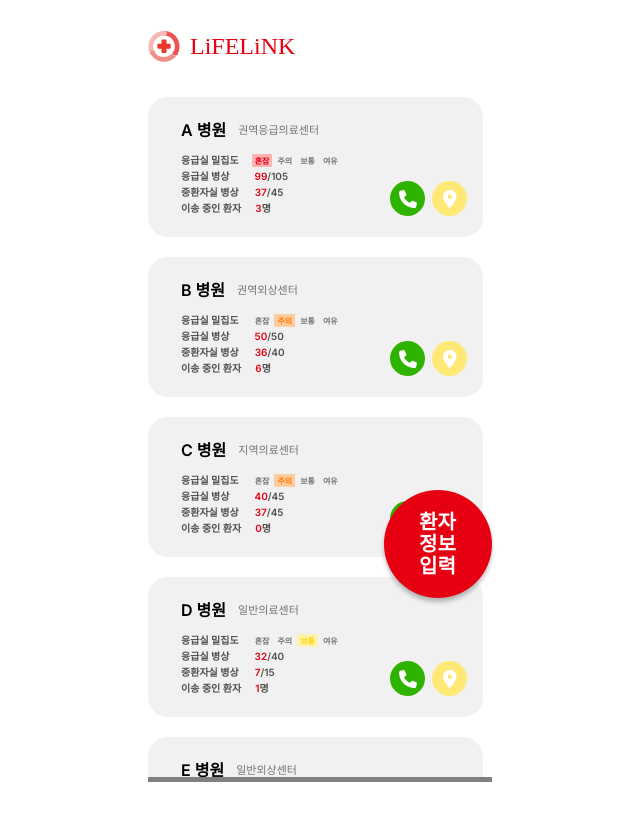
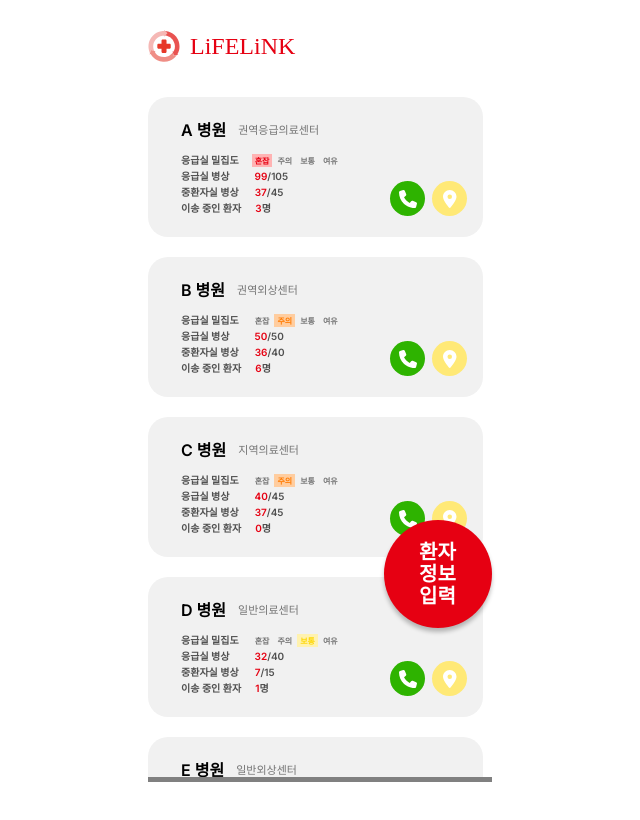
Before and after one commit to ywj0212/yonsei-lifelink-emergency-app, a React (Create React App) app: page /main in a window 1280 px wide. Shown: the top 820 px of the page, without its empty margins (320-960 px from the left). Built offline with nearby package versions, Linux system fonts and the light colour scheme; no server answers; a web font is replaced by a local one.

Commit message:
Update Frame6.module.css

```diff
--- a/src/pages/Frame6.module.css
+++ b/src/pages/Frame6.module.css
@@ -441,7 +441,7 @@
   font-weight: 800;
 }
 .div25 {
-  top: 460px;
+  top: 490px;
   left: 236px;
   width: 108px;
   height: 108px;
```
